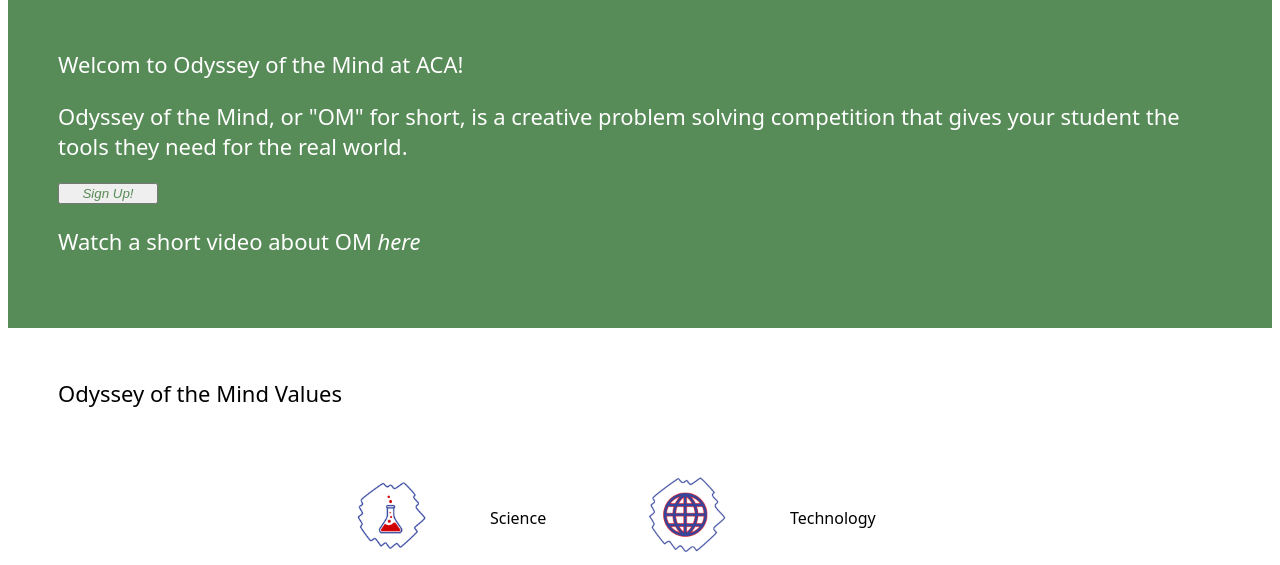
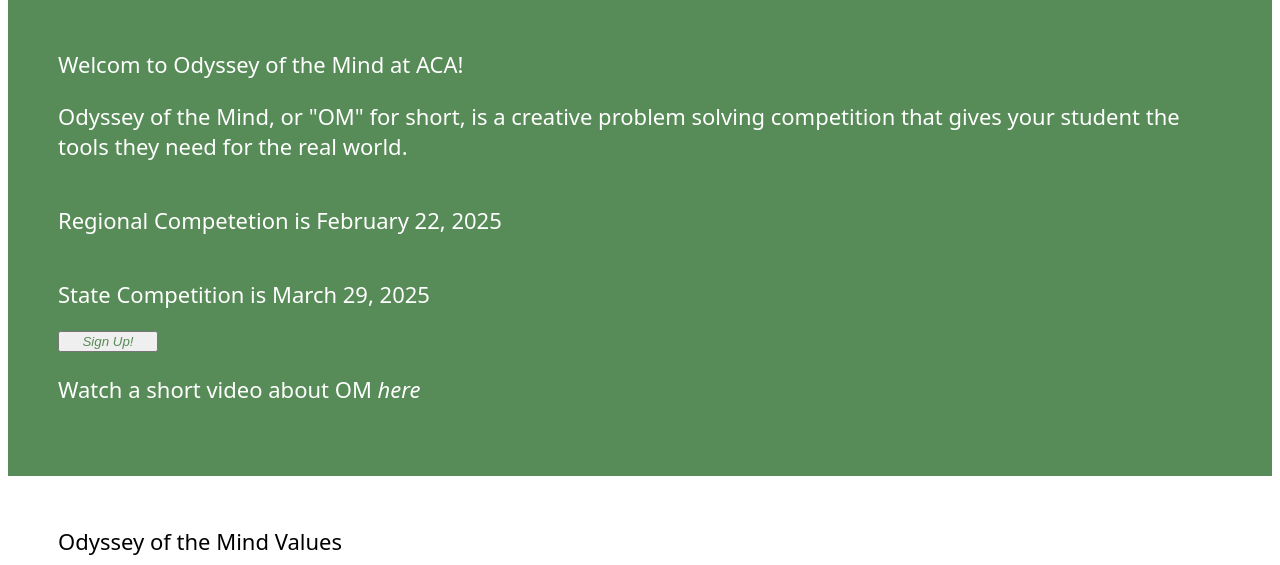
Before and after one commit to golfisawesome/landingpage, a plain HTML site: page index.html in a window 1280 px wide. Shown: the part 169-734 px from the top of the page. Drawn offline with Linux system fonts and the light colour scheme.

Commit message:
"updating competition date"

```diff
--- a/index.html
+++ b/index.html
@@ -24,7 +24,11 @@
 
 <div class="nav">
    <div class="left-nav"> Welcom to Odyssey of the Mind at ACA!
-    <p>Odyssey of the Mind, or "OM" for short, is a creative problem solving competition that gives your student the tools they need for the real world.</p>
+    <p>Odyssey of the Mind, or "OM" for short, is a creative problem solving competition that gives your student the tools they need for the real world. </p>
+
+        <p>Regional Competetion is February 22, 2025</p>
+        <p>State Competition is March 29, 2025 </p>
+
 <button><a href="https://forms.gle/bmthgoq8gGM9iaAk8" class="sign-up">Sign Up!</a></button>
 <p>
     Watch a short video about OM <a href="https://www.youtube.com/watch?v=cWHP64kUhWc">here</a>
```
